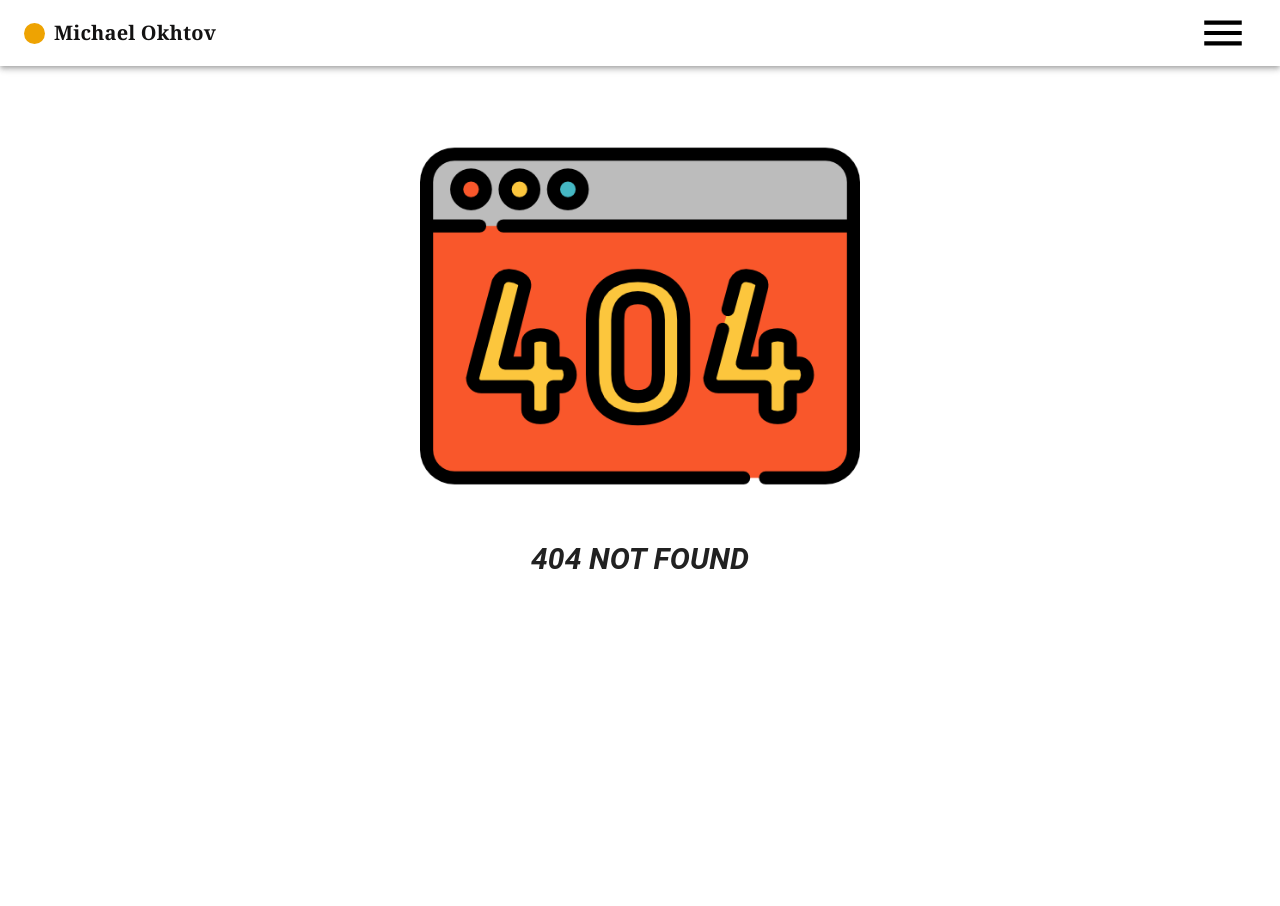
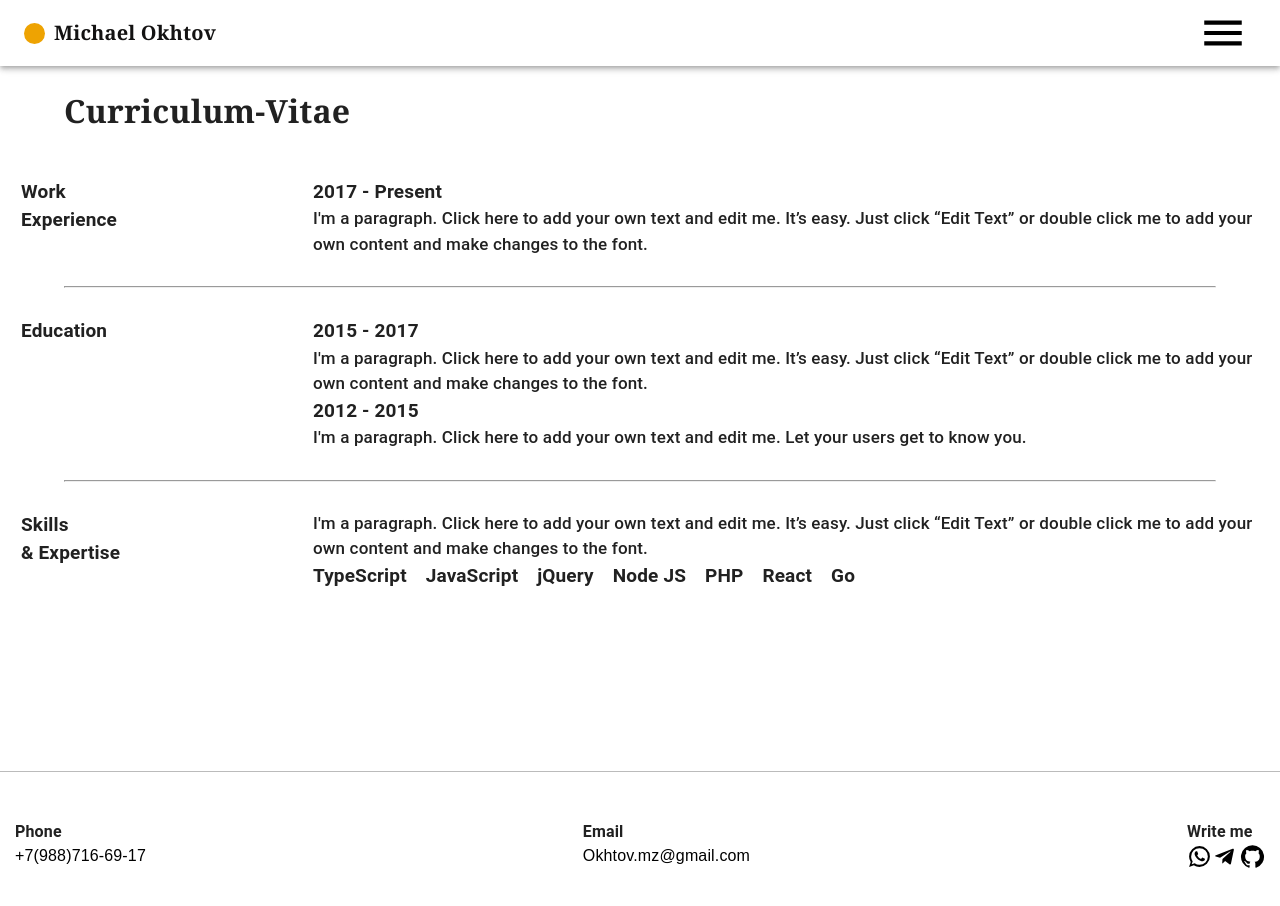
Before and after one commit to okmic/Main, a React (Create React App) app: page /Curriculum-Vitae in a window 1280 px wide. Before the commit this address had no page. Shown: the top 906 px of the page. Before the commit the page ends 800 px from the top, so only its background shows below. Built offline with nearby package versions, Linux system fonts and the light colour scheme.

Commit message:
correction of grammatical errors

```diff
--- a/package.json
+++ b/package.json
@@ -1,7 +1,7 @@
 {
   "name": "res",
   "version": "0.1.0",
-  "homepage": "https://alpha-lucky.github.io/My-Space/",
+  "homepage": "https://alpha-lucky.github.io/Main/",
   "private": true,
   "dependencies": {
     "@emotion/react": "^11.7.1",
--- a/src/App.tsx
+++ b/src/App.tsx
@@ -17,8 +17,8 @@ function App() {
         <ScrollToTop />
           <Header />
           <Routes>
-            <Route path="/My-Space" element={<Main />} />
-            <Route path="/Resume" element={<Resume />} />
+            <Route path="/Main" element={<Main />} />
+            <Route path="/Curriculum-Vitae" element={<Resume />} />
             <Route path="/Projects" element={<Projects />} />
             <Route path="/Contact" element={<Contacts />} />
             <Route path="/*" element={<NotFound />} />
--- a/src/components/AppBar/Header.tsx
+++ b/src/components/AppBar/Header.tsx
@@ -22,7 +22,7 @@ export const Header: React.FC = () => {
                     component="span"
                     sx={{flexGrow: 1, fontWeight: 600, fontFamily: "mv boli, georgia"}}
                 >
-                    <NavLink to="/My-Space">Michael Okhtov</NavLink>
+                    <NavLink to="/Main">Michael Okhtov</NavLink>
                 </Typography>
 
 
--- a/src/components/AppBar/WrapperLinks.tsx
+++ b/src/components/AppBar/WrapperLinks.tsx
@@ -9,8 +9,8 @@ type PropsType = {
 export const WrapperLinks: React.FC<PropsType> = ({ setOpen }) => <>
     {!setOpen
         ? <>
-            <NavLink to="/Resume">
-                <LinkBall color='rgb(238, 163, 2)'>Resume</LinkBall>
+            <NavLink to="/Curriculum-Vitae">
+                <LinkBall color='rgb(238, 163, 2)'>CV</LinkBall>
             </NavLink>
             <NavLink to="/Projects">
                 <LinkBall color='rgb(255, 59, 37)'>Projects</LinkBall>
@@ -20,8 +20,8 @@ export const WrapperLinks: React.FC<PropsType> = ({ setOpen }) => <>
             </NavLink>
         </>
         : <>
-            <NavLink to="/Resume" onClick={() => setOpen(false)}>
-                <LinkBall color='rgb(238, 163, 2)'>Resume</LinkBall>
+            <NavLink to="/Curriculum-Vitae" onClick={() => setOpen(false)}>
+                <LinkBall color='rgb(238, 163, 2)'>CV</LinkBall>
             </NavLink>
             <NavLink to="/Projects" onClick={() => setOpen(false)}>
                 <LinkBall color='rgb(255, 59, 37)'>Projects</LinkBall>
--- a/src/components/Resume/Resume.tsx
+++ b/src/components/Resume/Resume.tsx
@@ -4,7 +4,7 @@ import { BoxRes } from "./BoxRes";
 import { Hr, TitleScreen } from "../index.styled";
 
 export const Resume = () => <>
-  <TitleScreen>Resume</TitleScreen>
+  <TitleScreen>Curriculum-Vitae</TitleScreen>
   <BoxRes
     titleOne='Work'
     titleTwo='Experience'
```
Also changed, not shown: 1 other file (tests, documents, lock files or other folders).
